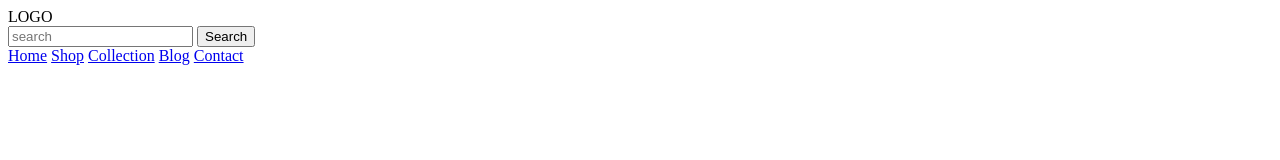
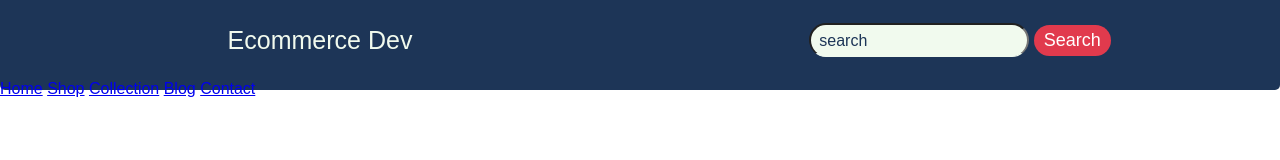
Before and after one commit to 4hmedhabib/ecommerce_dev, a plain HTML site: page index.html in a window 1280 px wide. Drawn offline with Linux system fonts and the light colour scheme.

Commit message:
modified Header

```diff
--- a/index.html
+++ b/index.html
@@ -11,8 +11,8 @@
 <body>
 
     <header>
-        <div>LOGO</div>
-        <div>
+        <div class="logo">Ecommerce Dev</div>
+        <div class="search">
             <form action="/">
                 <label for="search">
                     <input type="text" placeholder="search" required>
--- a/style.css
+++ b/style.css
@@ -0,0 +1,68 @@
+body {
+  font-family: Arial, Helvetica, sans-serif;
+  box-sizing: border-box;
+  margin: 0;
+}
+
+header {
+  width: 100%;
+  height: 100px;
+  margin: -10px 0px;
+  background: #1d3557;
+  display: flex;
+  align-items: center;
+  justify-content: space-around;
+  border-radius: 5px;
+}
+
+.logo {
+  width: 50%;
+  color: #f1faee;
+  font-size: 25px;
+  display: flex;
+  justify-content: center;
+}
+
+.search {
+  width: 50%;
+  display: flex;
+  justify-content: center;
+}
+
+.search input {
+  color: #f1faee;
+}
+
+.search [type="text"] {
+  width: 100%;
+  padding: 5px 8px;
+  margin: 5px 0px;
+  width: 200px;
+  background: #f1faee;
+  border-radius: 50px;
+  font-size: 18px;
+  border-bottom: #f1faee solid 1px;
+}
+
+[type="text"]::placeholder {
+  color: #1d3557;
+  font-size: 16px;
+}
+
+.search [type="text"]:focus {
+  cursor: pointer;
+  text-decoration: none;
+  color: #1d3557;
+  outline: none;
+}
+
+.search button {
+  font-size: 18px;
+  border-radius: 50px;
+  border: none;
+  padding: 5px 10px;
+  margin: 8px 0px;
+  cursor: pointer;
+  color: white;
+  background: #e13a4d;
+}
```
